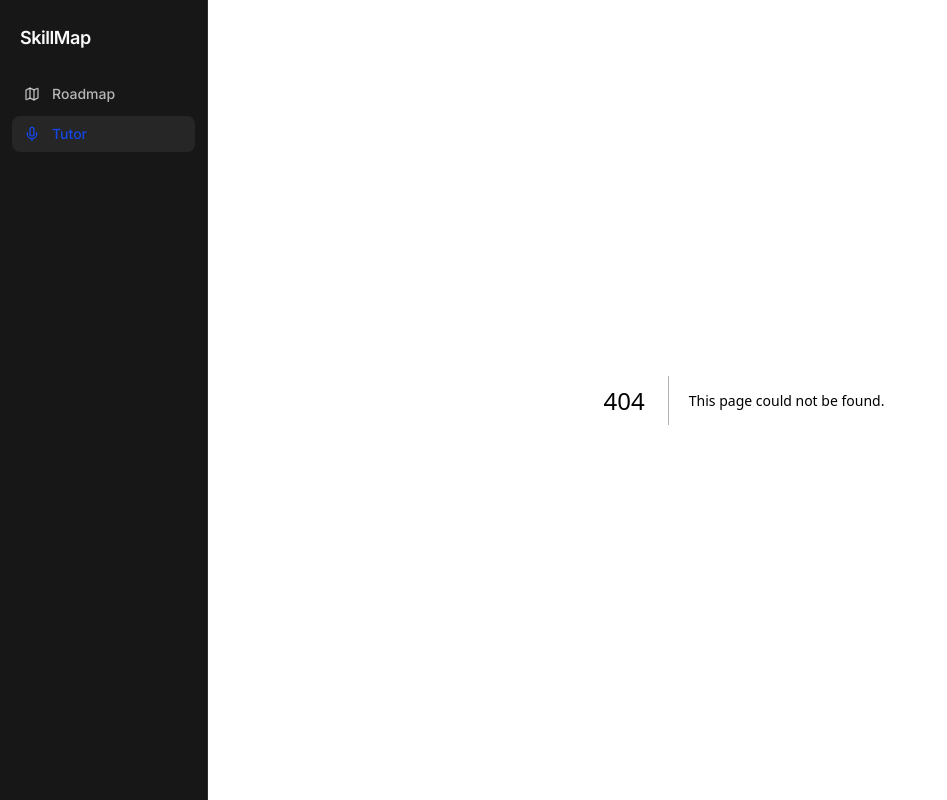
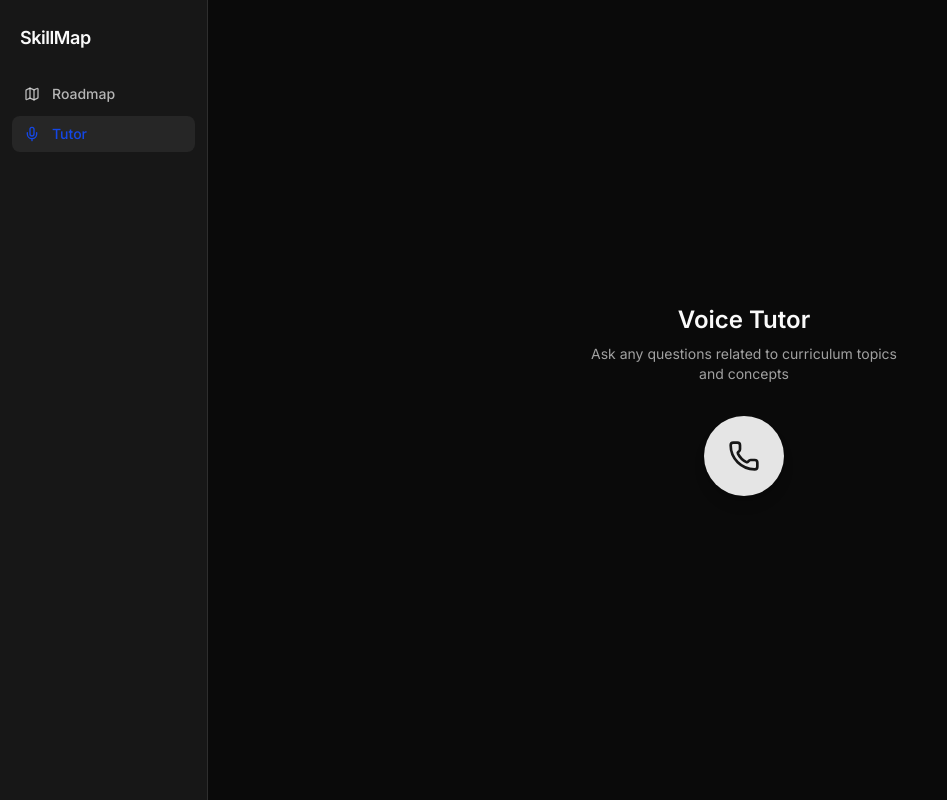
Before and after one commit to shazm12/skillmap, a Next.js app in the folder frontend/: page /tutor in a window 1280 px wide. Before the commit this address had no page. Shown: the whole page, without its empty margins (0-947 px from the left). Built offline with nearby package versions, Linux system fonts and the light colour scheme; no server answers.

Commit message:
feat(major): add VoiceAgent component for interactive voice tutoring;

```diff
--- /dev/null
+++ b/frontend/app/tutor/page.tsx
@@ -0,0 +1,9 @@
+import VoiceAgent from '@/components/tutor/VoiceAgent'
+
+export default function TutorPage() {
+  return (
+    <div className="h-full">
+      <VoiceAgent />
+    </div>
+  )
+}
--- /dev/null
+++ b/frontend/components/tutor/VoiceAgent.tsx
@@ -0,0 +1,161 @@
+'use client'
+
+import { useState } from 'react'
+import {
+  LiveKitRoom,
+  BarVisualizer,
+  RoomAudioRenderer,
+  useVoiceAssistant,
+  useTrackToggle,
+  type AgentState,
+} from '@livekit/components-react'
+import { Track } from 'livekit-client'
+import { Mic, MicOff, Phone, PhoneOff, Loader2 } from 'lucide-react'
+
+const API_URL = process.env.NEXT_PUBLIC_API_URL ?? 'http://localhost:8000'
+
+type ConnectState = 'idle' | 'connecting' | 'connected'
+
+const STATUS_LABEL: Partial<Record<AgentState, string>> = {
+  connecting: 'Connecting...',
+  'pre-connect-buffering': 'Getting ready...',
+  initializing: 'Initializing...',
+  idle: 'Ready',
+  listening: 'Listening...',
+  thinking: 'Thinking...',
+  speaking: 'Speaking...',
+  disconnected: 'Disconnected',
+  failed: 'Failed to connect',
+}
+
+export default function VoiceAgent() {
+  const [connectState, setConnectState] = useState<ConnectState>('idle')
+  const [token, setToken] = useState('')
+  const [serverUrl, setServerUrl] = useState('')
+  const [fetchError, setFetchError] = useState('')
+
+  async function connect() {
+    setFetchError('')
+    setConnectState('connecting')
+    try {
+      const res = await fetch(`${API_URL}/api/voice/token`)
+      if (!res.ok) throw new Error(`Token fetch failed: ${res.status}`)
+      const data = await res.json()
+      setToken(data.token)
+      setServerUrl(data.url)
+      setConnectState('connected')
+    } catch (err) {
+      setFetchError(err instanceof Error ? err.message : 'Could not connect')
+      setConnectState('idle')
+    }
+  }
+
+  function disconnect() {
+    setToken('')
+    setServerUrl('')
+    setConnectState('idle')
+  }
+
+  if (connectState !== 'connected') {
+    return (
+      <div className="flex h-full flex-col items-center justify-center gap-8">
+        <div className="flex flex-col items-center gap-2 text-center">
+          <p className="text-2xl font-semibold text-foreground">Voice Tutor</p>
+          <p className="max-w-xs text-sm text-muted-foreground">
+            Ask any questions related to curriculum topics and concepts
+          </p>
+        </div>
+
+        <button
+          onClick={connect}
+          disabled={connectState === 'connecting'}
+          className="flex h-20 w-20 items-center justify-center rounded-full bg-primary text-primary-foreground shadow-lg transition-opacity hover:opacity-90 disabled:opacity-60"
+        >
+          {connectState === 'connecting' ? (
+            <Loader2 size={32} className="animate-spin" />
+          ) : (
+            <Phone size={32} />
+          )}
+        </button>
+
+        {fetchError && (
+          <p className="text-sm text-destructive">{fetchError}</p>
+        )}
+      </div>
+    )
+  }
+
+  return (
+    <LiveKitRoom
+      token={token}
+      serverUrl={serverUrl}
+      connect={true}
+      audio={true}
+      video={false}
+      onDisconnected={disconnect}
+      className="flex h-full flex-col items-center justify-center"
+    >
+      <TutorSession onDisconnect={disconnect} />
+      <RoomAudioRenderer />
+    </LiveKitRoom>
+  )
+}
+
+function TutorSession({ onDisconnect }: { onDisconnect: () => void }) {
+  const { state, audioTrack, agentTranscriptions } = useVoiceAssistant()
+  const { buttonProps, enabled } = useTrackToggle({ source: Track.Source.Microphone })
+
+  const latestTranscript = agentTranscriptions.at(-1)?.text ?? ''
+
+  return (
+    <div className="flex flex-col items-center gap-8">
+      {/* Agent audio visualizer */}
+      <div className="lk-visualizer-container h-28 w-72">
+        <BarVisualizer
+          state={state}
+          track={audioTrack}
+          className="h-full w-full"
+        />
+      </div>
+
+      {/* Latest agent transcript */}
+      <p
+        className={`max-w-sm text-center text-lg font-semibold text-foreground drop-shadow-md transition-all duration-300 ease-in-out ${
+          latestTranscript ? 'opacity-100 translate-y-0' : 'opacity-0 translate-y-1 select-none'
+        }`}
+      >
+        {latestTranscript ? <>&ldquo;{latestTranscript}&rdquo;</> : ' '}
+      </p>
+
+      {/* Agent state label */}
+      <p className="text-sm text-muted-foreground">
+        {STATUS_LABEL[state] ?? state}
+      </p>
+
+      {/* Mic + disconnect controls */}
+      <div className="flex items-center gap-5">
+        <button
+          {...buttonProps}
+          className={`flex h-16 w-16 items-center justify-center rounded-full transition-colors ${
+            enabled
+              ? 'bg-primary text-primary-foreground hover:opacity-90'
+              : 'bg-muted text-muted-foreground hover:bg-muted/70'
+          }`}
+        >
+          {enabled ? <Mic size={24} /> : <MicOff size={24} />}
+        </button>
+
+        <button
+          onClick={onDisconnect}
+          className="flex h-12 w-12 items-center justify-center rounded-full bg-destructive text-destructive-foreground transition-opacity hover:opacity-90"
+        >
+          <PhoneOff size={20} />
+        </button>
+      </div>
+
+      <p className="max-w-xs text-center text-xs text-muted-foreground">
+        Ask any questions related to curriculum topics and concepts
+      </p>
+    </div>
+  )
+}
```
